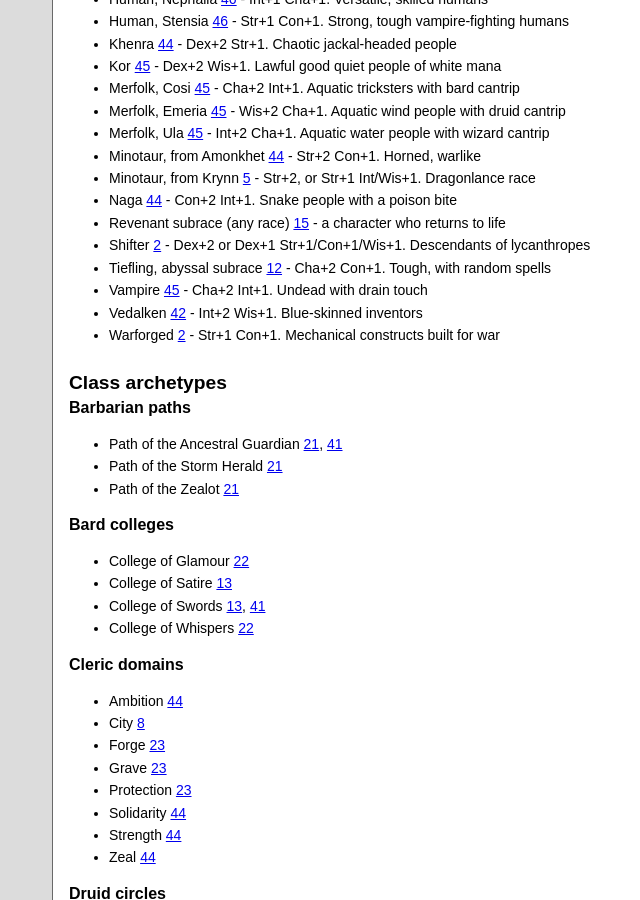
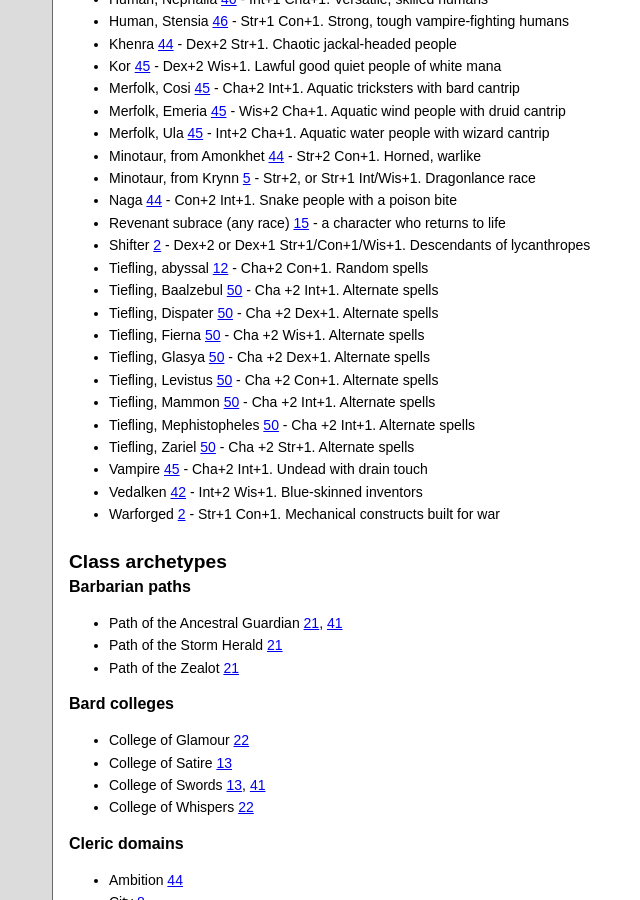
Before and after one commit to orbitalflower/orbitalflower.github.io, a Jekyll site: the page built from _posts/2017-06-21-5e-unearthed-arcana-index.md, in a window 1280 px wide and 900 px high, scrolled down 1514 px. Shown: the whole window, without its empty margins (108-748 px from the left). Built offline with Jekyll 4.4.1, drawn with Linux system fonts in a browser that asks for light colours; some of the changed text lies outside the part shown.

Commit message:
UA index

```diff
--- a/_posts/2017-06-21-5e-unearthed-arcana-index.md
+++ b/_posts/2017-06-21-5e-unearthed-arcana-index.md
@@ -22,7 +22,7 @@ This index last updated: <b>
 
 ### For any new character
 - New classes [4][], [10][], [28][], [34][]
-- New races [2][], [5][], [12][], [15][], [42][], [44][], [45][], [46][], [49][]
+- New races [2][], [5][], [12][], [15][], [42][], [44][], [45][], [46][], [49][], [50][]
 - New backgrounds [44][], [46][]
 
 ### For characters of a certain race
@@ -79,10 +79,18 @@ standard race are not listed.
 - Merfolk, Ula [45][] - Int+2 Cha+1. Aquatic water people with wizard cantrip
 - Minotaur, from Amonkhet [44][] - Str+2 Con+1. Horned, warlike
 - Minotaur, from Krynn [5][] - Str+2, or Str+1 Int/Wis+1. Dragonlance race
-- Naga [44][] - Con+2 Int+1.  Snake people with a poison bite
+- Naga [44][] - Con+2 Int+1. Snake people with a poison bite
 - Revenant subrace (any race) [15][] - a character who returns to life
 - Shifter [2][] - Dex+2 or Dex+1 Str+1/Con+1/Wis+1. Descendants of lycanthropes
-- Tiefling, abyssal subrace [12][] - Cha+2 Con+1. Tough, with random spells
+- Tiefling, abyssal [12][] - Cha+2 Con+1. Random spells
+- Tiefling, Baalzebul [50][] - Cha +2 Int+1. Alternate spells
+- Tiefling, Dispater [50][] - Cha +2 Dex+1. Alternate spells
+- Tiefling, Fierna [50][] - Cha +2 Wis+1. Alternate spells
+- Tiefling, Glasya [50][] - Cha +2 Dex+1. Alternate spells
+- Tiefling, Levistus [50][] - Cha +2 Con+1. Alternate spells
+- Tiefling, Mammon [50][] - Cha +2 Int+1. Alternate spells
+- Tiefling, Mephistopheles [50][] - Cha +2 Int+1. Alternate spells
+- Tiefling, Zariel [50][] - Cha +2 Str+1. Alternate spells
 - Vampire [45][] - Cha+2 Int+1. Undead with drain touch
 - Vedalken [42][] - Int+2 Wis+1. Blue-skinned inventors
 - Warforged [2][] - Str+1 Con+1. Mechanical constructs built for war
@@ -361,6 +369,7 @@ standard race are not listed.
 - Custom alignments [6][]
 - Downtime (craft/buy/sell item, train, etc) [38][]
 - Dragonmarks [2][]
+- Demonic boons and diabolical cults [50][]
 - Druid wild shape forms [24][]
 - Encounter building [20][]
 - Firearm proficiency [1][]
@@ -427,8 +436,9 @@ standard race are not listed.
 47. [Greyhawk Initiative][47]
 48. [Three-Pillar Experience][48]
 49. [Eladrin and Gith][49]
+50. [Fiendish Options][50]
 
-[1]:  http://dnd.wizards.com/articles/features/my-new-d20-modern-campaign "My New d20 Modern Campaign"
+[1]:  https://dnd.wizards.com/articles/features/my-new-d20-modern-campaign "My New d20 Modern Campaign"
 [2]:  https://media.wizards.com/2015/downloads/dnd/UA_Eberron_v1.1.pdf "Eberron"
 [3]:  https://media.wizards.com/2015/downloads/dnd/UA_Battlesystem.pdf "When Armies Clash"
 [4]:  https://media.wizards.com/2015/downloads/dnd/UA3_ClassDesignVariants.pdf "Modifying Classes"
@@ -470,10 +480,11 @@ standard race are not listed.
 [40]: https://media.wizards.com/2017/dnd/downloads/RJSJC2017_04UASkillFeats_24v10.pdf "Feats for Races"
 [41]: https://media.wizards.com/2017/dnd/downloads/UA-RevisedSubclasses.pdf "Revised Subclasses"
 [42]: https://media.wizards.com/2017/downloads/magic/Plane-Shift_Kaladesh.pdf "Plane Shift: Kaladesh"
-[43]: http://media.wizards.com/2017/dnd/downloads/June5UA_RevisedClassOptv1.pdf "Revised Class Options"
+[43]: https://media.wizards.com/2017/dnd/downloads/June5UA_RevisedClassOptv1.pdf "Revised Class Options"
 [44]: https://media.wizards.com/2017/downloads/magic/plane-shift_amonkhet.pdf "Plane Shift: Amonkhet"
 [45]: https://media.wizards.com/2016/downloads/magic/Plane%20Shift%20Zendikar.pdf "Plane Shift: Zendikar"
 [46]: https://d1bf78c87087c77d76ca-be4120a00702a7d33079a120750230c5.ssl.cf1.rackcdn.com/Plane%20Shift%20Innistrad%20SFG_2.pdf "Plane Shift: Innistrad"
 [47]: https://media.wizards.com/2017/dnd/downloads/UAGreyhawkInitiative.pdf "Greyhawk Initiative"
 [48]: https://media.wizards.com/2017/dnd/downloads/UA-ThreePillarXP.pdf "Three-Pillar Experience"
 [49]: https://media.wizards.com/2017/dnd/downloads/UA-Eladrin-Gith.pdf "Eladrin and Gith"
+[50]: https://media.wizards.com/2017/dnd/downloads/UA_FiendishOptions.pdf "Fiendish Options"
```
Also changed, not shown: other parts of _posts/2017-06-21-5e-unearthed-arcana-index.md (+2 -2 lines).
